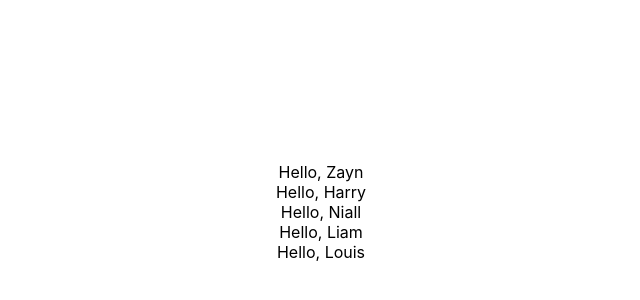
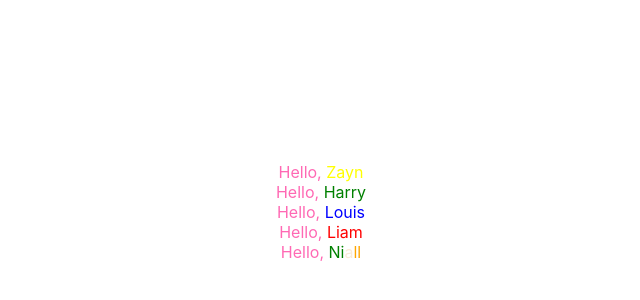
Before and after one commit to PayCra/exercises, a React (Create React App) app: page / in a window 1280 px wide. Shown: the part 188-488 px from the top of the page, without its empty margins (319-959 px from the left). Built offline with nearby package versions, Linux system fonts and the light colour scheme.

Commit message:
2.2. Printed guys, functional, styled.

```diff
--- a/src/App.css
+++ b/src/App.css
@@ -1,7 +1,35 @@
 .App {
+  height: 100vh;
   display: flex;
   flex-direction: column;
+  align-items: center;
   justify-content: center;
-  align-items: center;
-  height: 100vh;
 }
+
+.Zayn {
+  color: yellow;
+}
+
+.Harry {
+  color: green;
+}
+
+.Louis {
+  color: blue;
+}
+
+.Liam {
+  color: red;
+}
+
+.Ni {
+  color: green;
+}
+
+.a {
+  color: antiquewhite;
+}
+
+.ll {
+  color: orange;
+}
--- a/src/App.js
+++ b/src/App.js
@@ -7,11 +7,13 @@ function App() {
         <div className="App">
             <Hello name="Zayn"/>
             <Hello name="Harry"/>
-        <Hello name="Niall"/>
+            <Hello name="Louis"/>
             <Hello name="Liam"/>
-        <Hello name="Louis"/>
+            <span>
+         <Hello/><span className="Ni">Ni</span><span className="a">a</span><span className="ll">ll</span>
+        </span>
         </div>
-  )
+    );
 }
 
 export default App;
--- /dev/null
+++ b/src/Components/Hello.css
@@ -0,0 +1,3 @@
+.Pink {
+    color: hotpink;
+}
--- a/src/Components/Hello.js
+++ b/src/Components/Hello.js
@@ -1,7 +1,13 @@
 import React from 'react';
+import './Hello.css';
 
 const Hello = (props) => {
-    return (<span>Hello, {props.name}</span>);
+    return (
+        <span>
+           <span className="Pink">Hello, </span>
+           <span className={props.name}>{props.name}</span>
+       </span>
+    );
 };
 
 export default Hello;
```
Lines whose indentation alone changed are shown as unchanged.
